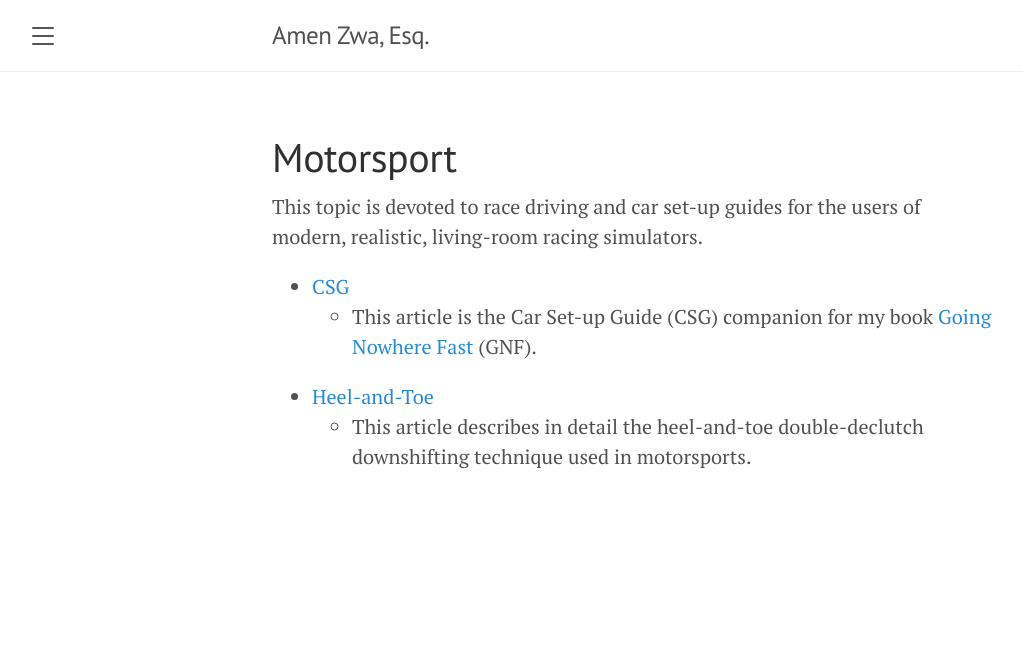
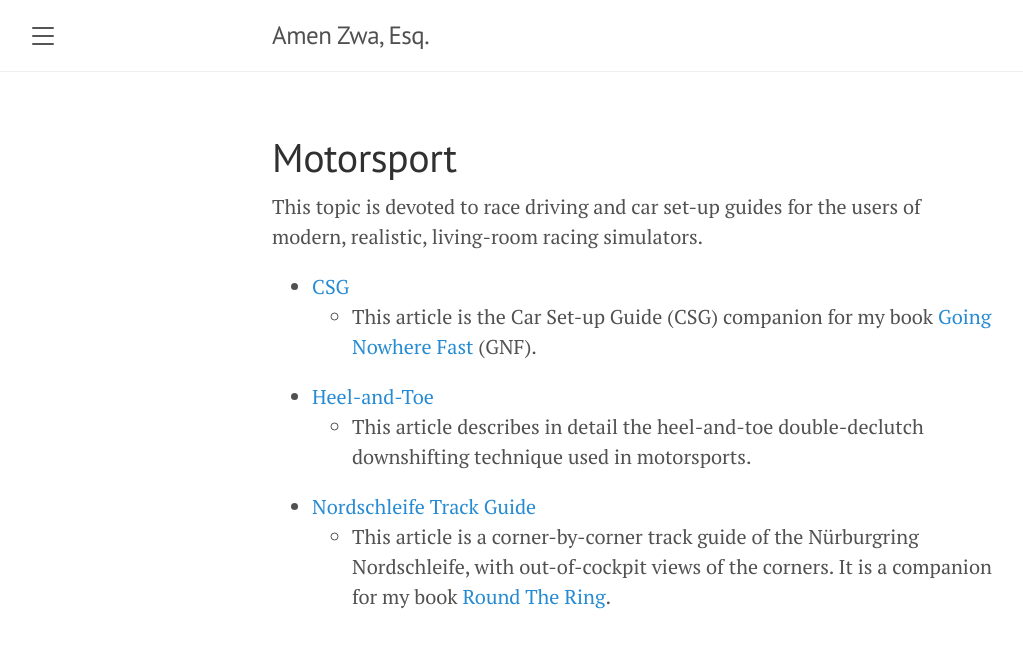
Before and after one commit to amenzwa/amenzwa.github.io, a Jekyll site: the page built from motorsport/index.md, in a window 1280 px wide. Shown: the top 648 px of the page, without its empty margins (8-1031 px from the left). Built offline with Jekyll 4.4.1, drawn with Linux system fonts in a browser that asks for light colours; our own code applies the rules of GitHub Pages for plain Markdown files.

Commit message:
add Nordschleife link

```diff
--- a/motorsport/index.md
+++ b/motorsport/index.md
@@ -8,3 +8,5 @@ This topic is devoted to race driving and car set-up guides for the users of mod
   - This article is the Car Set-up Guide (CSG) companion for my book [Going Nowhere Fast](https://www.amazon.com/Going-Nowhere-Assetto-Corsa-2018-01-20-ebook/dp/B00NS918M4/ref=sr_1_3?dchild=1&keywords=going+nowhere+fast&qid=1630855615&sr=8-3) (GNF).
 - [Heel-and-Toe](HeelAndToe.md)
   - This article describes in detail the heel-and-toe double-declutch downshifting technique used in motorsports.
+- [Nordschleife Track Guide](Nordschleife.md)
+  - This article is a corner-by-corner track guide of the Nürburgring Nordschleife, with out-of-cockpit views of the corners. It is a companion for my book [Round The Ring](https://www.amazon.com/Round-Ring-2015-04-27-Nordschleife-Simulator-ebook/dp/B0085P197A/ref=sr_1_8?dchild=1&keywords=round+the+ring&qid=1631069294&s=books&sr=1-8).
```
Also changed, not shown: motorsport/Nordschleife.md (+1 -1 lines).
